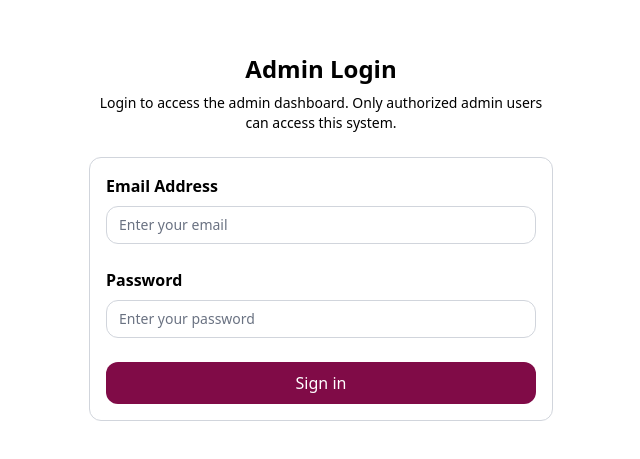
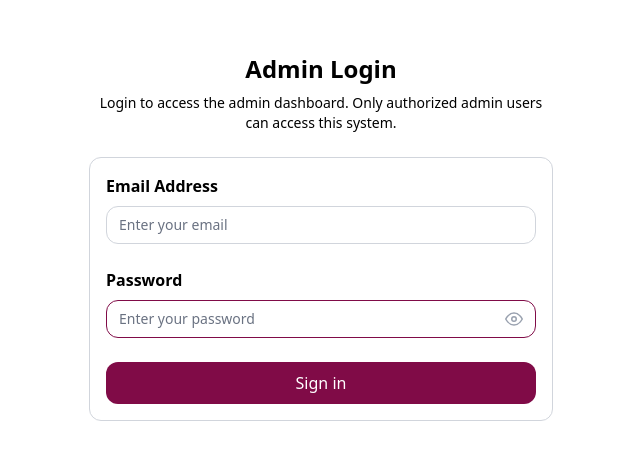
Before and after one commit to muhammadJawadm/luxe-glow, a React (Vite) app: page /login in a window 1280 px wide. Shown: the part 163-622 px from the top of the page, without its empty margins (319-959 px from the left). Built offline with nearby package versions, Linux system fonts and the light colour scheme; no server answers.

Commit message:
add the password eye icon

```diff
--- a/src/pages/Auth/Login.jsx
+++ b/src/pages/Auth/Login.jsx
@@ -1,10 +1,12 @@
 import React, { useState, useEffect } from "react";
 import { useNavigate, useLocation } from "react-router-dom";
 import { login, isAuthenticated, getCurrentUser } from "../../services/authService";
+import { FiEye, FiEyeOff } from "react-icons/fi";
 
 const Login = () => {
   const [email, setEmail] = useState("");
   const [password, setPassword] = useState("");
+  const [showPassword, setShowPassword] = useState(false);
   const [isLoading, setIsLoading] = useState(false);
   const [error, setError] = useState("");
   const navigate = useNavigate();
@@ -111,17 +113,25 @@ const Login = () => {
               >
                 Password
               </label>
-              <div className="flex items-center border rounded-xl bg-transparent border-gray-300">
+              <div className="flex items-center border rounded-xl bg-transparent border-primary focus:outline-primary focus:rounded-xl">
                 <input
-                  type="password"
+                  type={showPassword ? "text" : "password"}
                   id="password"
                   value={password}
                   onChange={(e) => setPassword(e.target.value)}
                   placeholder="Enter your password"
-                  className="flex-1 bg-transparent text-primary placeholder-gray-500 focus:outline-primary focus:rounded-xl text-sm px-3 py-2"
+                  className="flex-1 bg-transparent text-primary placeholder-gray-500 focus:outline-none rounded-xl text-sm px-3 py-2"
                   disabled={isLoading}
                   required
                 />
+                <button
+                  type="button"
+                  onClick={() => setShowPassword((prev) => !prev)}
+                  className="pr-3 text-gray-400 hover:text-primary focus:outline-primary  focus:rounded-xl transition-colors"
+                  tabIndex={-1}
+                >
+                  {showPassword ? <FiEyeOff size={18} /> : <FiEye size={18} />}
+                </button>
               </div>
             </div>
 
```
